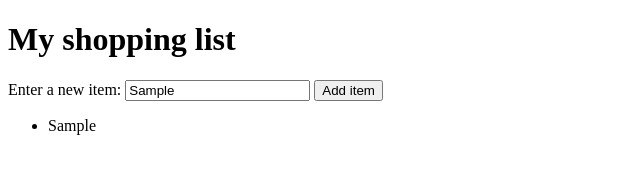
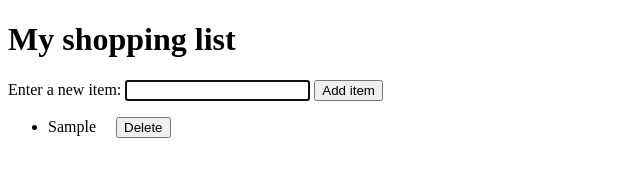
Before and after one commit to rixicz/TheOdinProject, a plain HTML site: page projects/shopping_list/index.html in a window 1280 px wide. Both pictures are taken after typing "Sample" into the empty fields and a click on the button "Add item". Shown: the whole page, without its empty margins (0-640 px from the left). Drawn offline with Linux system fonts and the light colour scheme.

Commit message:
done the shopping_list

```diff
--- a/projects/shopping_list/index.html
+++ b/projects/shopping_list/index.html
@@ -5,6 +5,7 @@
     <meta name="viewport" content="width=device-width, initial-scale=1.0">
     <title>Document</title>
     <script src="script.js" defer></script>
+    <link rel="stylesheet" href="style.css">
 </head>
 <body>
     <h1>My shopping list</h1>
@@ -13,8 +14,6 @@
         <input type="text" name="item" id="item" />
         <button type="button">Add item</button>
     </form>
-    <ul>
-
-    </ul>
+    <ul></ul>
 </body>
 </html>
--- a/projects/shopping_list/script.js
+++ b/projects/shopping_list/script.js
@@ -1,10 +1,24 @@
 const btn = document.querySelector("button");
 const unList = document.querySelector("ul")
-btn.addEventListener("click", (event) => {
-    let userInput = document.getElementById("item").value
-    let grocery = document.createElement("li")
-    grocery.textContent = userInput
-    unList.appendChild(grocery)
-    event.preventDefault();
-    document.querySelector("input").reset()
+
+
+btn.addEventListener("click", () => {
+    let userInput = document.getElementById("item");
+    let grocery = document.createElement("li");
+    let span = document.createElement("span");
+    let deleteBtn = document.createElement("button");
+
+    span.textContent = userInput.value
+    deleteBtn.textContent = "Delete"
+
+    deleteBtn.addEventListener("click", function () { // important to add the event listener in the function where the button is created
+        this.parentNode.remove() // removes the parent element of the button - li
+    })
+
+    grocery.appendChild(span);
+    grocery.appendChild(deleteBtn);
+
+    unList.appendChild(grocery);
+    userInput.value = "";
+    userInput.focus() // no need to click again onto the input box
 });
--- /dev/null
+++ b/projects/shopping_list/style.css
@@ -0,0 +1,11 @@
+li {
+    margin-bottom: 10px;
+}
+
+li button {
+    margin-left: 20px;
+}
+
+button:hover {
+    cursor: pointer;
+}
```
